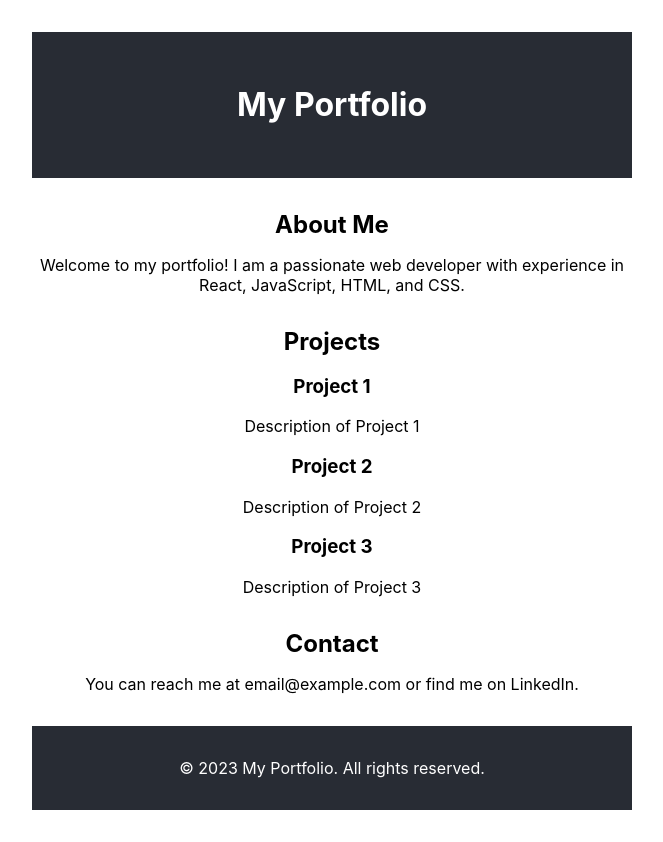
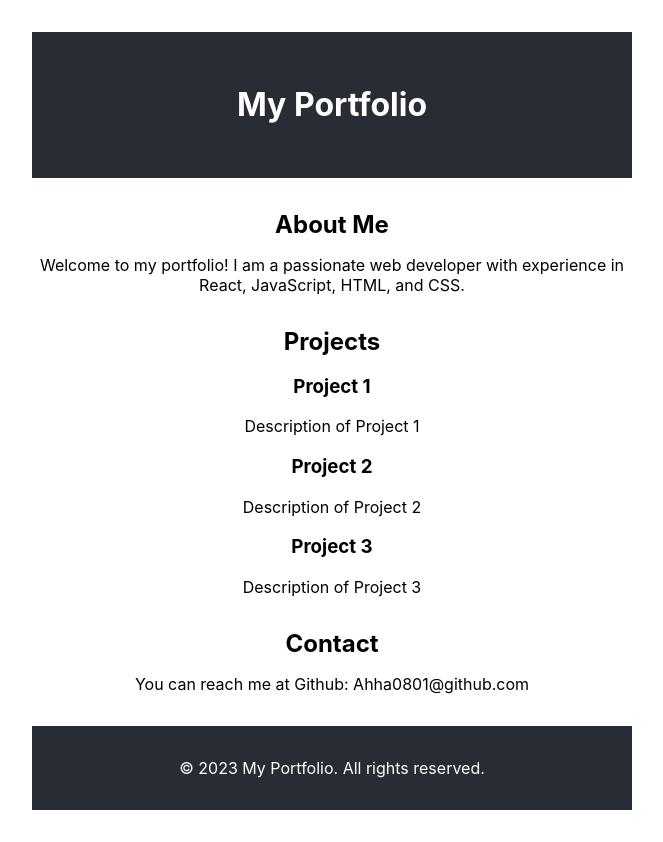
Before and after one commit to Ahha0801/React_Portfolio, a React (Create React App) app: page / in a window 1280 px wide. Shown: the whole page, without its empty margins (308-971 px from the left). Built offline with nearby package versions, Linux system fonts and the light colour scheme.

Commit message:
updated contact info

```diff
--- a/src/App.js
+++ b/src/App.js
@@ -34,7 +34,8 @@ function App() {
         <section>
           <h2>Contact</h2>
           <p>
-            You can reach me at email@example.com or find me on LinkedIn.
+            You can reach me at
+            Github: Ahha0801@github.com
           </p>
         </section>
       </main>
```
